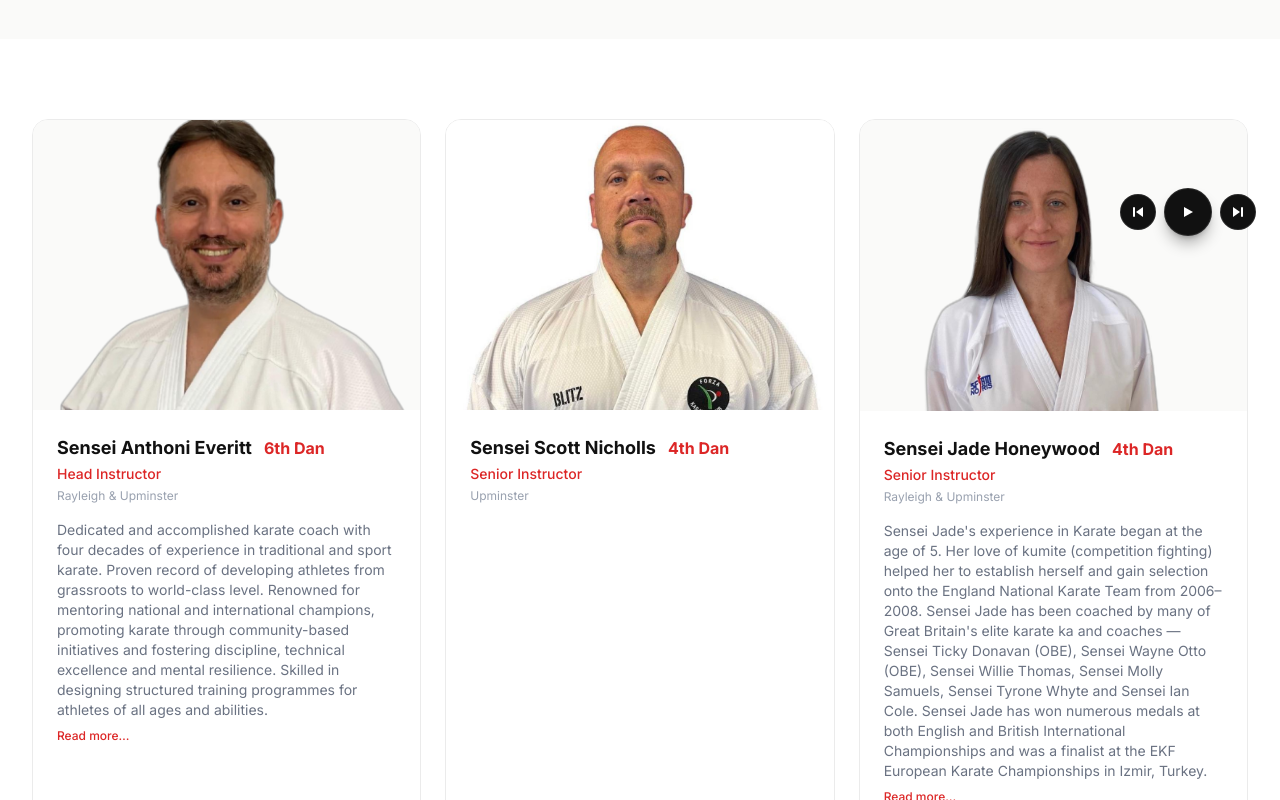
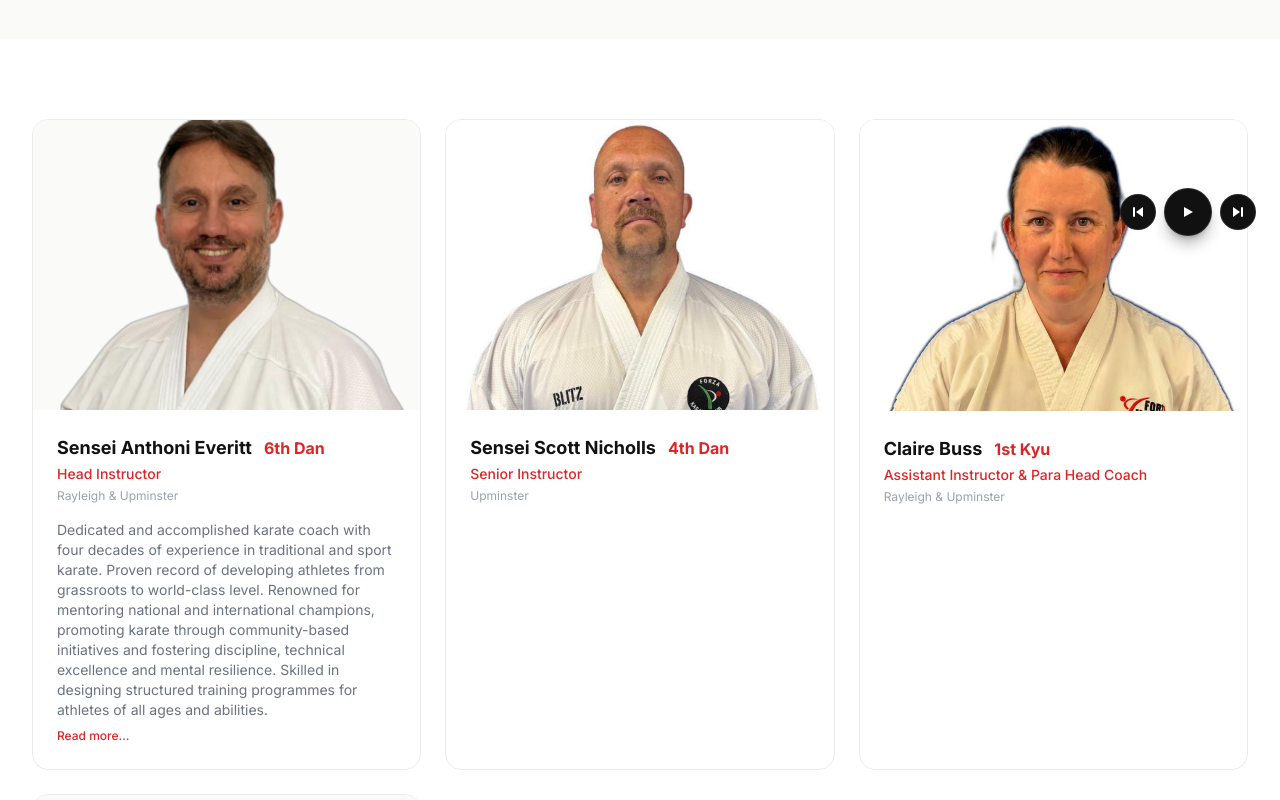
Before and after one commit to anthonieveritt-afk/forza-karate-website, a Next.js app: page /instructors in a window 1280 px wide. Shown: the part 540-1340 px from the top of the page. Built offline with nearby package versions, Linux system fonts and the light colour scheme.

Commit message:
Add Claire Buss: 1st Kyu, Assistant Instructor & Para Head Coach

```diff
--- a/app/instructors/page.tsx
+++ b/app/instructors/page.tsx
@@ -29,6 +29,14 @@ const instructors = [
     role: 'Senior Instructor',
     dojo: 'Upminster',
     photo: '/instructors/scott-nicholls.jpg',
+    bio: '',
+  },
+  {
+    name: 'Claire Buss',
+    grade: '1st Kyu',
+    role: 'Assistant Instructor & Para Head Coach',
+    dojo: 'Rayleigh & Upminster',
+    photo: '/instructors/claire-buss.jpg',
     bio: '',
   },
   {
```
Also changed, not shown: public/instructors/claire-buss.jpg (added).
